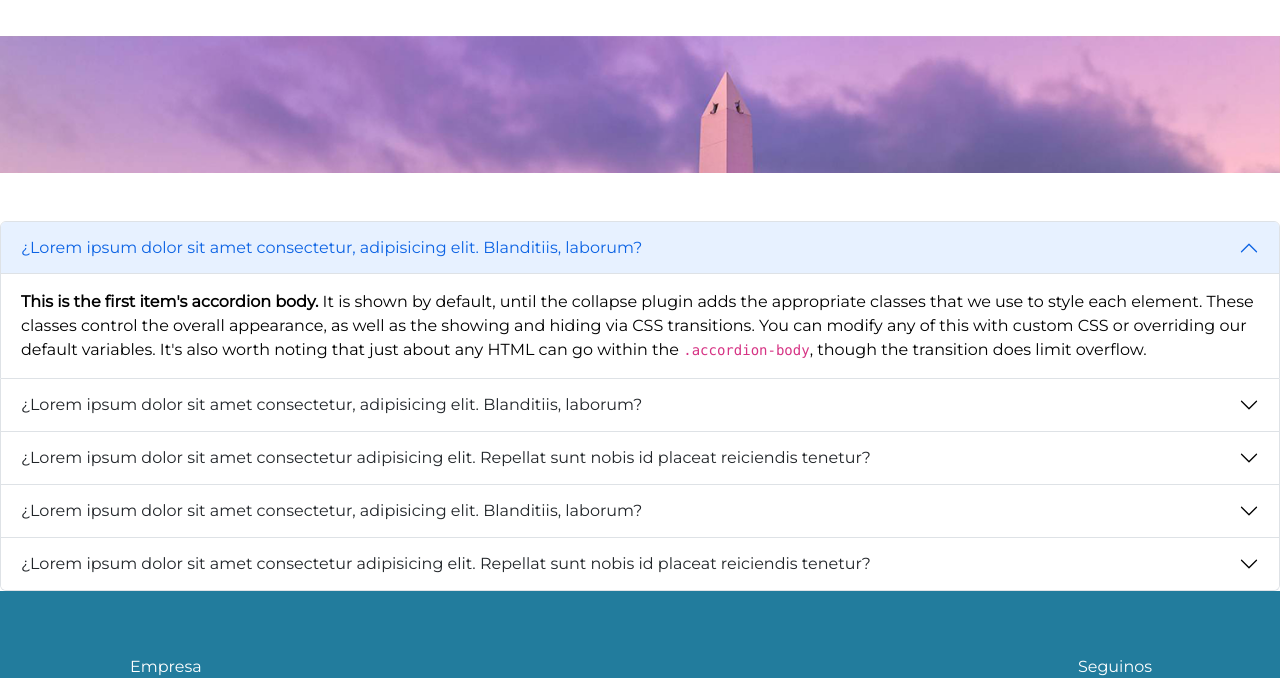
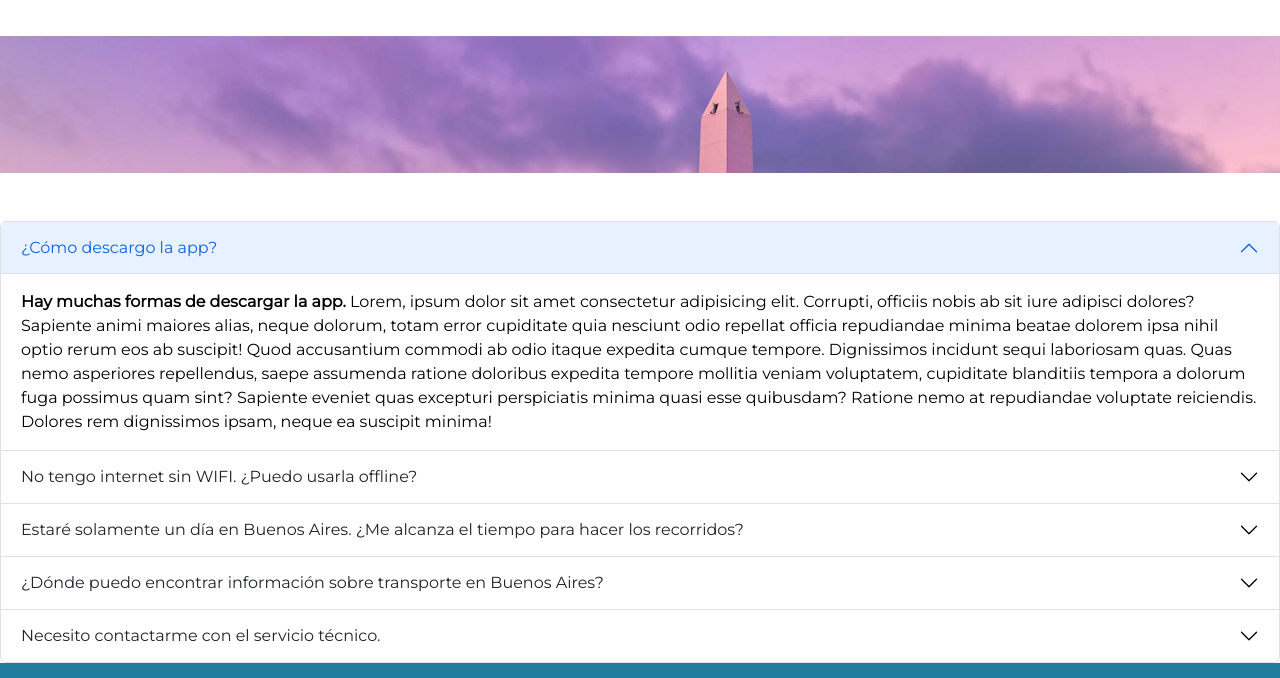
Before and after one commit to jimenaqqq/clase12, a website: page preguntas.html in a window 1280 px wide. Shown: the part 286-964 px from the top of the page. Drawn offline with nearby package versions, Linux system fonts and the light colour scheme.

Commit message:
mejora contenidos

```diff
--- a/preguntas.html
+++ b/preguntas.html
@@ -61,63 +61,63 @@
         <div class="accordion pt-5" id="accordionExample">
             <div class="accordion-item">
               <h2 class="accordion-header" id="headingOne">
-                <button class="accordion-button" type="button" data-bs-toggle="collapse" data-bs-target="#collapseOne" aria-expanded="true" aria-controls="collapseOne">¿Lorem ipsum dolor sit amet consectetur, adipisicing elit. Blanditiis, laborum?
+                <button class="accordion-button" type="button" data-bs-toggle="collapse" data-bs-target="#collapseOne" aria-expanded="true" aria-controls="collapseOne">¿Cómo descargo la app?
                 </button>
               </h2>
               <div id="collapseOne" class="accordion-collapse collapse show" aria-labelledby="headingOne" data-bs-parent="#accordionExample">
                 <div class="accordion-body">
-                  <strong>This is the first item's accordion body.</strong> It is shown by default, until the collapse plugin adds the appropriate classes that we use to style each element. These classes control the overall appearance, as well as the showing and hiding via CSS transitions. You can modify any of this with custom CSS or overriding our default variables. It's also worth noting that just about any HTML can go within the <code>.accordion-body</code>, though the transition does limit overflow.
+                  <strong>Hay muchas formas de descargar la app.</strong> Lorem, ipsum dolor sit amet consectetur adipisicing elit. Corrupti, officiis nobis ab sit iure adipisci dolores? Sapiente animi maiores alias, neque dolorum, totam error cupiditate quia nesciunt odio repellat officia repudiandae minima beatae dolorem ipsa nihil optio rerum eos ab suscipit! Quod accusantium commodi ab odio itaque expedita cumque tempore. Dignissimos incidunt sequi laboriosam quas. Quas nemo asperiores repellendus, saepe assumenda ratione doloribus expedita tempore mollitia veniam voluptatem, cupiditate blanditiis tempora a dolorum fuga possimus quam sint? Sapiente eveniet quas excepturi perspiciatis minima quasi esse quibusdam? Ratione nemo at repudiandae voluptate reiciendis. Dolores rem dignissimos ipsam, neque ea suscipit minima!
                 </div>
               </div>
             </div>
             <div class="accordion-item">
               <h2 class="accordion-header" id="headingTwo">
                 <button class="accordion-button collapsed" type="button" data-bs-toggle="collapse" data-bs-target="#collapseTwo" aria-expanded="false" aria-controls="collapseTwo">
-                    ¿Lorem ipsum dolor sit amet consectetur, adipisicing elit. Blanditiis, laborum?
+                    No tengo internet sin WIFI. ¿Puedo usarla offline?
                 </button>
               </h2>
               <div id="collapseTwo" class="accordion-collapse collapse" aria-labelledby="headingTwo" data-bs-parent="#accordionExample">
                 <div class="accordion-body">
-                  <strong>This is the second item's accordion body.</strong> It is hidden by default, until the collapse plugin adds the appropriate classes that we use to style each element. These classes control the overall appearance, as well as the showing and hiding via CSS transitions. You can modify any of this with custom CSS or overriding our default variables. It's also worth noting that just about any HTML can go within the <code>.accordion-body</code>, though the transition does limit overflow.
+                  <strong>Sí.</strong> Lorem ipsum dolor sit amet consectetur adipisicing elit. Voluptate facilis deleniti dicta quibusdam molestiae voluptatum, earum quaerat, ipsam, placeat nesciunt beatae? Libero doloremque beatae quidem ex voluptas magnam, ipsam blanditiis suscipit neque commodi deleniti. Libero, laborum incidunt explicabo esse unde rerum voluptatem atque aperiam cupiditate enim recusandae velit illo quis temporibus asperiores facere voluptas reprehenderit provident delectus adipisci itaque sequi.
                 </div>
               </div>
             </div>
             <div class="accordion-item">
               <h2 class="accordion-header" id="headingThree">
                 <button class="accordion-button collapsed" type="button" data-bs-toggle="collapse" data-bs-target="#collapseThree" aria-expanded="false" aria-controls="collapseThree">
-                  ¿Lorem ipsum dolor sit amet consectetur adipisicing elit. Repellat sunt nobis id placeat reiciendis tenetur?
+                  Estaré solamente un día en Buenos Aires. ¿Me alcanza el tiempo para hacer los recorridos?
                 </button>
               </h2>
               <div id="collapseThree" class="accordion-collapse collapse" aria-labelledby="headingThree" data-bs-parent="#accordionExample">
                 <div class="accordion-body">
-                  <strong>This is the third item's accordion body.</strong> It is hidden by default, until the collapse plugin adds the appropriate classes that we use to style each element. These classes control the overall appearance, as well as the showing and hiding via CSS transitions. You can modify any of this with custom CSS or overriding our default variables. It's also worth noting that just about any HTML can go within the <code>.accordion-body</code>, though the transition does limit overflow.
+                  <strong>Sí.</strong> Lorem, ipsum dolor sit amet consectetur adipisicing elit. Voluptatum aut consequuntur, quam at animi non ea excepturi! Tempora dolorem reiciendis dolore consectetur. Reprehenderit unde asperiores recusandae incidunt eligendi repellat suscipit? Et temporibus ducimus nulla quo placeat at dolor maxime, rem praesentium laudantium accusantium. Expedita culpa quia similique adipisci sunt dolores saepe nemo necessitatibus commodi blanditiis, iste ipsum ad rerum nam modi quibusdam dolorum, asperiores facilis autem? Magnam earum fugit sint, debitis odio accusantium dicta placeat voluptates. Quisquam obcaecati minima voluptates.
                 </div>
               </div>
             </div>
             <div class="accordion-item">
                 <h2 class="accordion-header" id="headingTwo">
                   <button class="accordion-button collapsed" type="button" data-bs-toggle="collapse" data-bs-target="#collapseTwo" aria-expanded="false" aria-controls="collapseTwo">
-                      ¿Lorem ipsum dolor sit amet consectetur, adipisicing elit. Blanditiis, laborum?
+                      ¿Dónde puedo encontrar información sobre transporte en Buenos Aires?
                   </button>
                 </h2>
                 <div id="collapseTwo" class="accordion-collapse collapse" aria-labelledby="headingTwo" data-bs-parent="#accordionExample">
                   <div class="accordion-body">
-                    <strong>This is the second item's accordion body.</strong> It is hidden by default, until the collapse plugin adds the appropriate classes that we use to style each element. These classes control the overall appearance, as well as the showing and hiding via CSS transitions. You can modify any of this with custom CSS or overriding our default variables. It's also worth noting that just about any HTML can go within the <code>.accordion-body</code>, though the transition does limit overflow.
+                    <strong>Recomendamos el sitio web blabla.</strong> Lorem, ipsum dolor sit amet consectetur adipisicing elit. Accusantium sit dolore magni eveniet reiciendis doloremque voluptatum, mollitia similique iure natus aspernatur, inventore repellendus dolorem ipsam quisquam autem debitis, quam totam?
                   </div>
                 </div>
-              </div>
-              <div class="accordion-item">
+            </div>
+            <div class="accordion-item">
                 <h2 class="accordion-header" id="headingThree">
                   <button class="accordion-button collapsed" type="button" data-bs-toggle="collapse" data-bs-target="#collapseThree" aria-expanded="false" aria-controls="collapseThree">
-                    ¿Lorem ipsum dolor sit amet consectetur adipisicing elit. Repellat sunt nobis id placeat reiciendis tenetur?
+                    Necesito contactarme con el servicio técnico.
                   </button>
                 </h2>
                 <div id="collapseThree" class="accordion-collapse collapse" aria-labelledby="headingThree" data-bs-parent="#accordionExample">
                   <div class="accordion-body">
-                    <strong>This is the third item's accordion body.</strong> It is hidden by default, until the collapse plugin adds the appropriate classes that we use to style each element. These classes control the overall appearance, as well as the showing and hiding via CSS transitions. You can modify any of this with custom CSS or overriding our default variables. It's also worth noting that just about any HTML can go within the <code>.accordion-body</code>, though the transition does limit overflow.
+                    <strong>Estamos disponibles 24hs.</strong> Lorem ipsum dolor sit amet consectetur adipisicing elit. Dicta architecto aperiam, fuga soluta voluptas esse vel, sint nisi, molestias dolorum aspernatur? Consectetur ea nam consequuntur soluta? Nemo, voluptas vitae culpa assumenda dicta laboriosam. Voluptatibus perferendis ullam, neque ea molestiae eum? Veniam delectus beatae facilis dolore accusamus suscipit dignissimos non eaque.
                   </div>
                 </div>
-              </div>
+            </div>
           </div>
 
     <!-- aca empieza el footer -->
```
Also changed, not shown: app.html (+1 -1 lines).
